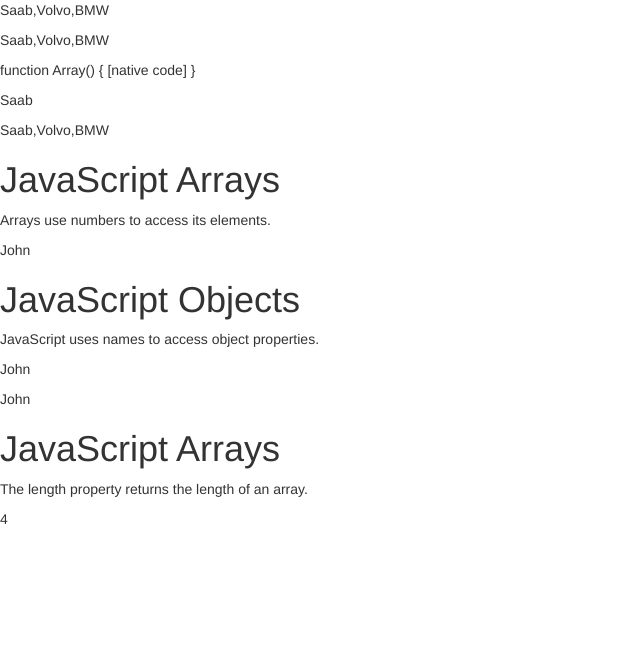
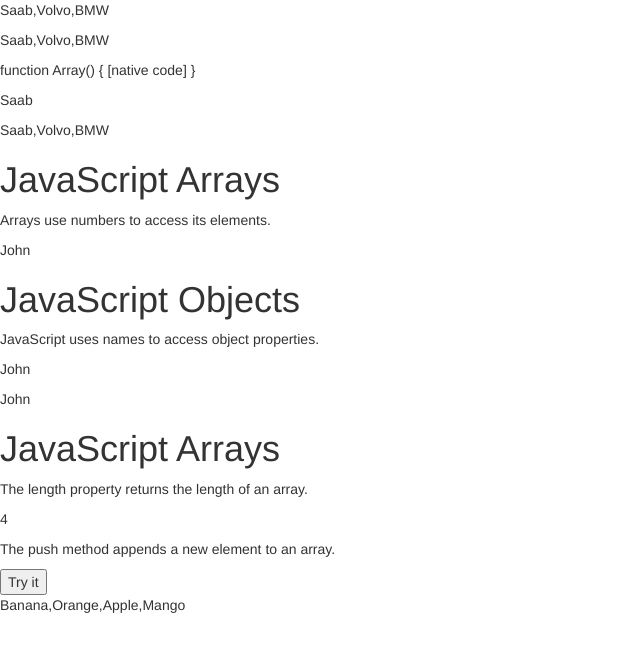
Before and after one commit to ge01/JS1300Arrays, a plain HTML site: page index.html in a window 1280 px wide. Shown: the whole page, without its empty margins (0-640 px from the left). Drawn offline with nearby package versions, Linux system fonts and the light colour scheme.

Commit message:
adding array elements

```diff
--- a/app.js
+++ b/app.js
@@ -41,3 +41,14 @@
 ****************************************************/
 var fruits = ["Banana", "Orange", "Apple", "Mango" ];
 document.getElementById("fruits").innerHTML = fruits.length;
+
+/****************************************************
+*               Adding Array Elements               *
+****************************************************/
+var fruits = ["Banana", "Orange", "Apple", "Mango"];
+document.getElementById("add-array").innerHTML = fruits;
+
+function addArray() {
+  fruits.push("Lemon");
+  document.getElementById("add-array").innerHTML = fruits;
+}
--- a/index.html
+++ b/index.html
@@ -44,6 +44,10 @@
     <p>The length property returns the length of an array.</p>
     <p id="fruits"></p>
 
+    <!--Adding Array Elements-->
+    <p>The push method appends a new element to an array.</p>
+    <button onclick="addArray()">Try it</button>
+    <p id="add-array"></p>
 
 
 
```
